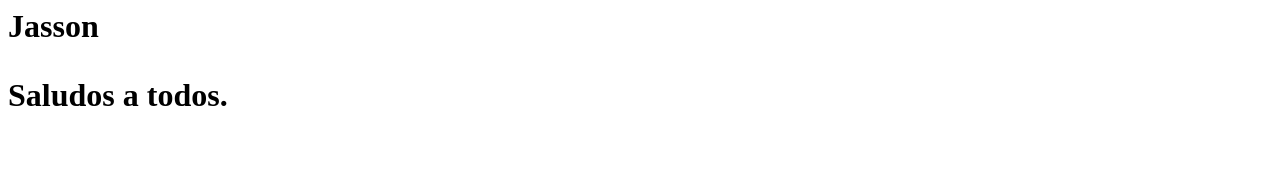
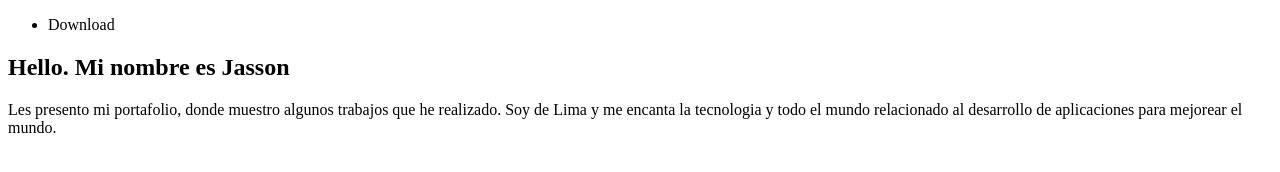
Before and after one commit to jackmanson/jasson, a plain HTML site: page index.html in a window 1280 px wide. Drawn offline with Linux system fonts and the light colour scheme.

Commit message:
actualizando contenido.:

```diff
--- a/index.html
+++ b/index.html
@@ -1,2 +1,26 @@
-<h1>Jasson</p>
-<p>Saludos a todos.</p>
+<!DOCTYPE html>
+<html lang="en">
+<head>
+    <meta charset="UTF-8">
+    <meta name="viewport" content="width=device-width, initial-scale=1.0">
+    <meta name="keyswords" description="tecnologies,tecnologia,development,desarrollo,app,js,java,spring,html,css,software,hardware"/>
+	<link rel="shortcut icon" type="image/png" href="images/jass.jpg"/>
+    <title>JassonPG</title>
+</head>
+<body>
+<header>
+    <nav>
+        <ul>
+            <li>   Download </li>
+        </ul>
+    </nav>
+</header>
+<section>
+    <h1>Hello. Mi nombre es Jasson</h1>
+    <article>
+        <p>Les presento mi portafolio, donde muestro algunos trabajos que he realizado. Soy de Lima y me encanta la tecnologia y todo el mundo relacionado al desarrollo de aplicaciones para mejorear el mundo.</p>
+    </article>
+</section>
+
+</body>
+</html>
```
Also changed, not shown: images/jass.jpg (added).
